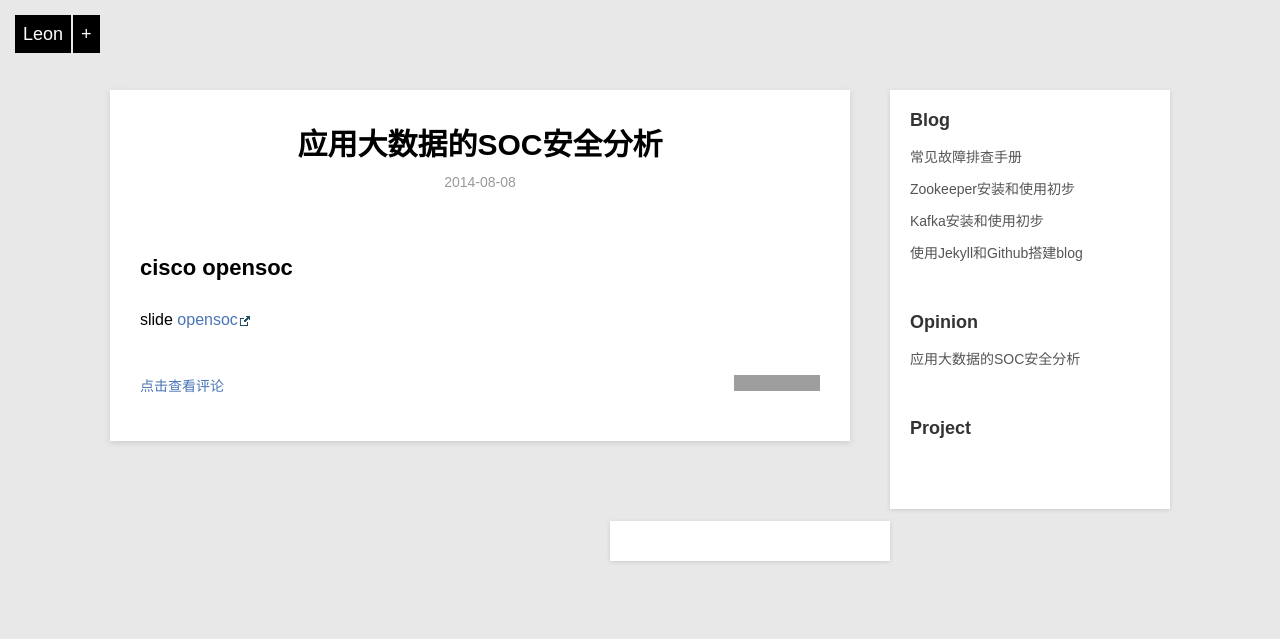
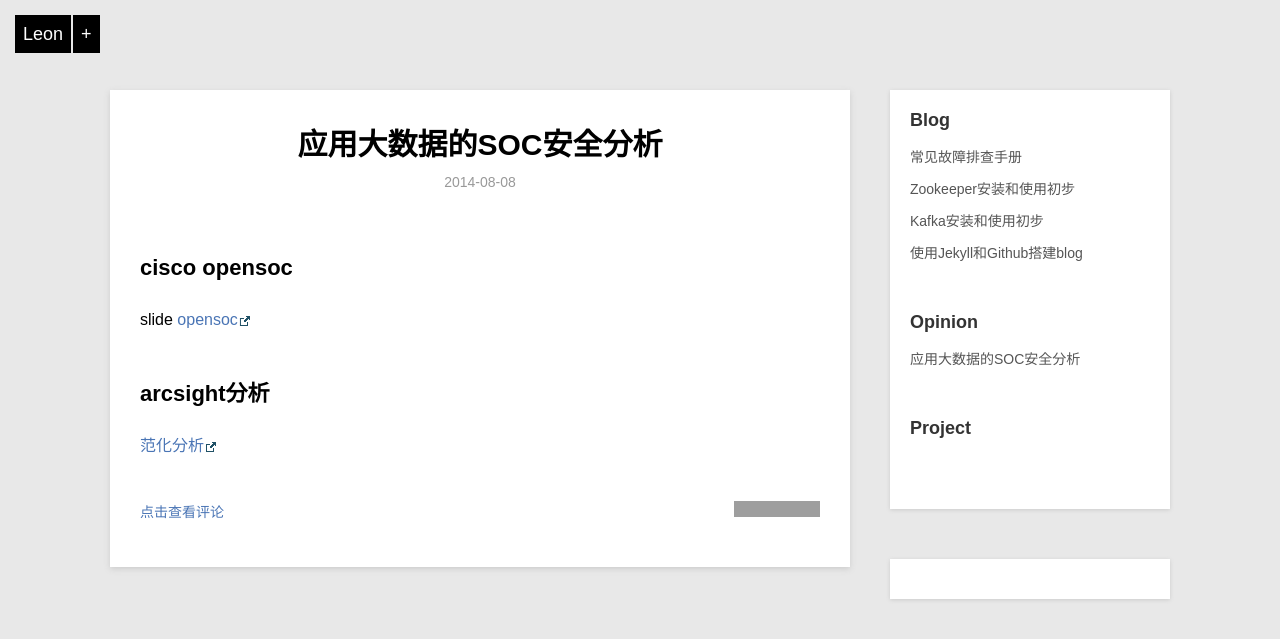
Before and after one commit to moreorless/moreorless.github.io, a Jekyll site: the page built from _posts/opinion/2014-08-08-security-bigdata.md, in a window 1280 px wide. Shown: the top 639 px of the page. Built offline with Jekyll 4.4.1, drawn with Linux system fonts in a browser that asks for light colours; Markdown is read by kramdown in place of the engine named in the settings; grey boxes are pictures that could not be loaded.

Commit message:
add arcsight info

```diff
--- a/_posts/opinion/2014-08-08-security-bigdata.md
+++ b/_posts/opinion/2014-08-08-security-bigdata.md
@@ -7,3 +7,6 @@ description: big data, soc, siems
 
 ## cisco opensoc
 slide [opensoc](../upload/security/cisco-opensoc.pdf)
+
+## arcsight分析
+[范化分析](https://zybuluo.com/wuwu119/note/21417)
```
